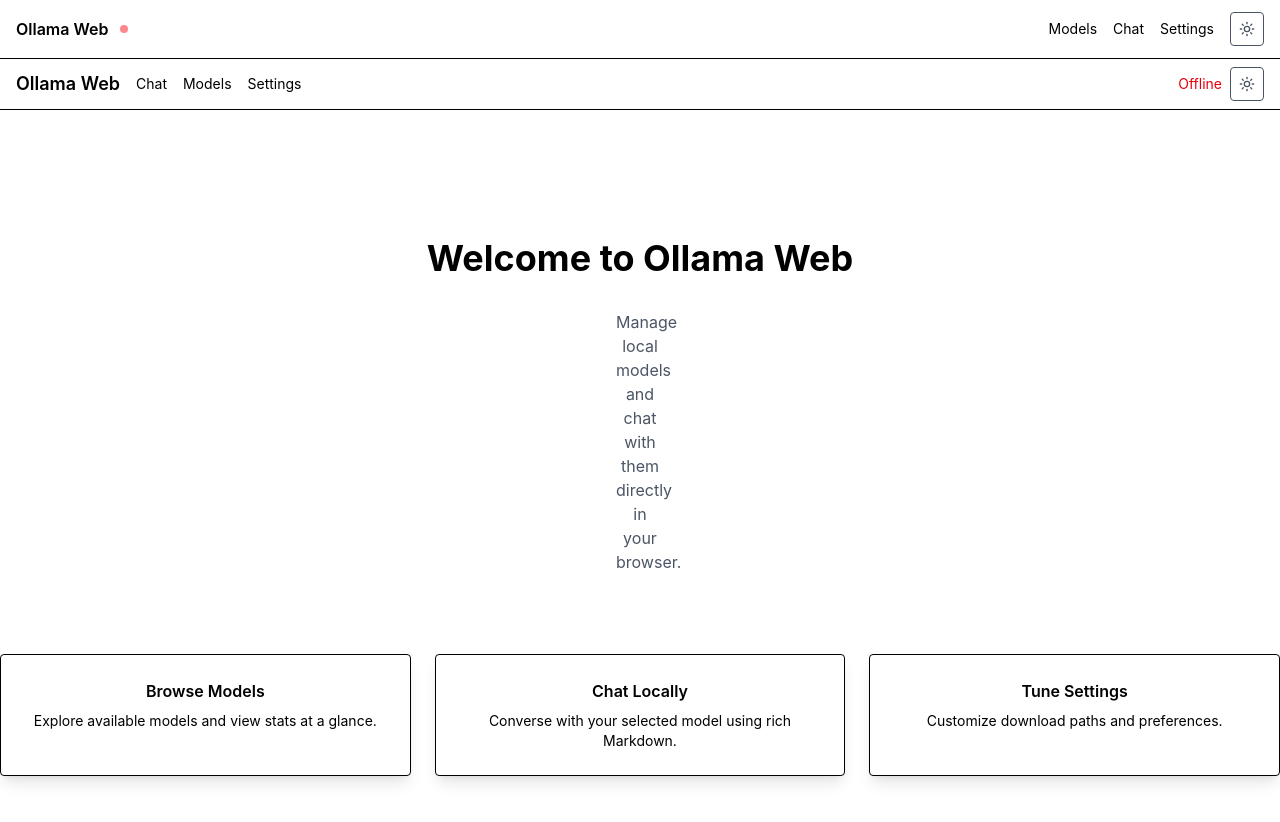
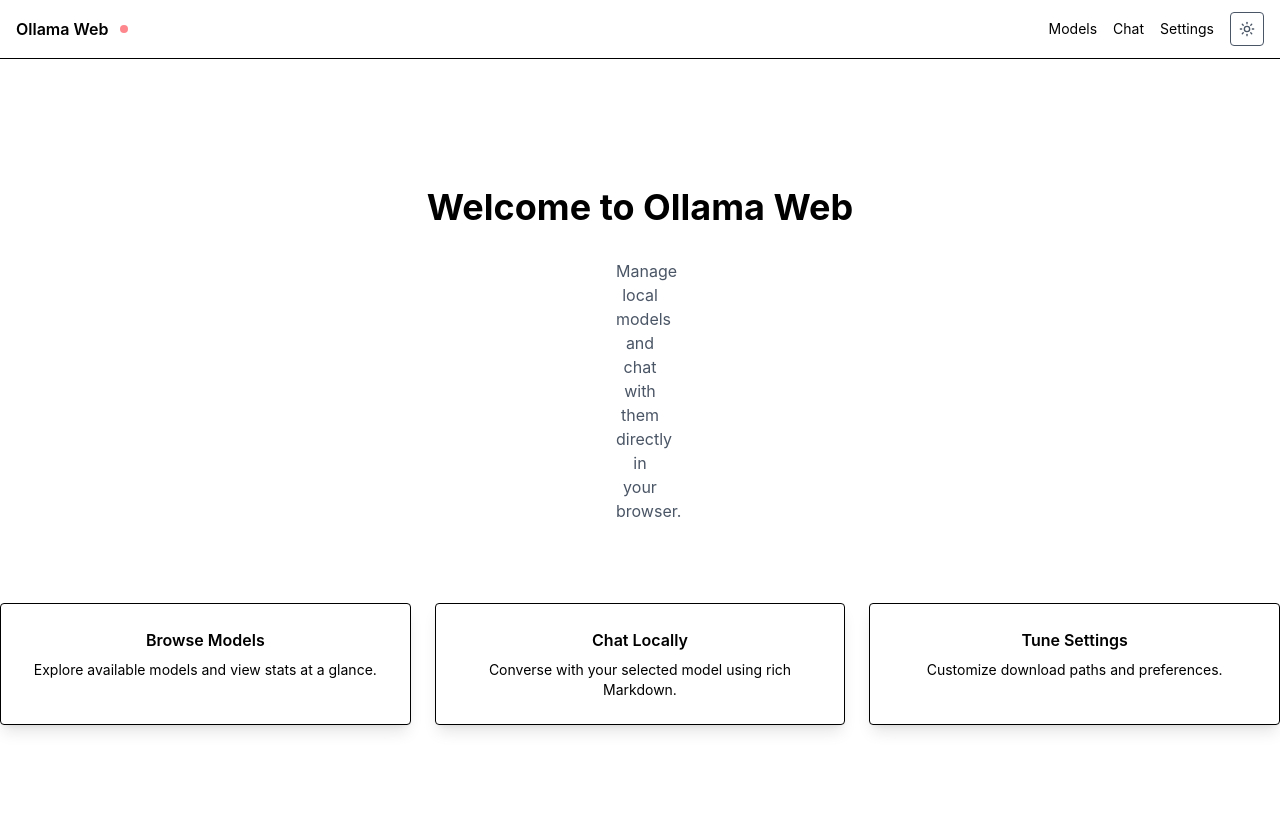
Before and after one commit to Cstannahill/ollama-web, a Next.js app in the folder ollama-ui/: page / in a window 1280 px wide. Shown: the top 822 px of the page. Built offline with nearby package versions, Linux system fonts and the light colour scheme; no server answers.

Commit message:
remove old header component and fix layout

```diff
--- a/ollama-ui/app/layout.tsx
+++ b/ollama-ui/app/layout.tsx
@@ -1,10 +1,7 @@
 import type { Metadata } from "next";
 import "./globals.css";
 import { ThemeProvider } from "@/components/ui";
-import { Suspense } from "react";
 import { MainShell } from "@/components/layout";
-import Header from "@/components/Header";
-import HeaderSkeleton from "@/components/HeaderSkeleton";
 import { ServiceWorkerProvider } from "@/components/performance";
 
 export const metadata: Metadata = {
@@ -19,12 +16,7 @@ export default function RootLayout({
     <html lang="en">
       <body className="antialiased">
         <ThemeProvider>
-          <MainShell>
-            <Suspense fallback={<HeaderSkeleton />}>
-              <Header />
-            </Suspense>
-            {children}
-          </MainShell>
+          <MainShell>{children}</MainShell>
           <ServiceWorkerProvider />
         </ThemeProvider>
       </body>
--- a/ollama-ui/components/Header.tsx
+++ /dev/null
@@ -1,31 +0,0 @@
-import Link from "next/link";
-import { getOllamaStatus } from "@/lib/ollama/server";
-import { ThemeToggle } from "@/components/ui";
-
-export default async function Header() {
-  const status = await getOllamaStatus();
-  return (
-    <header className="flex items-center justify-between px-4 py-2 border-b bg-background/80 backdrop-blur supports-[backdrop-filter]:bg-background/60">
-      <nav className="flex items-center gap-4">
-        <Link href="/" className="font-semibold text-lg">
-          Ollama Web
-        </Link>
-        <Link href="/chat" className="hidden sm:block text-sm hover:underline">
-          Chat
-        </Link>
-        <Link href="/models" className="hidden sm:block text-sm hover:underline">
-          Models
-        </Link>
-        <Link href="/settings" className="hidden sm:block text-sm hover:underline">
-          Settings
-        </Link>
-      </nav>
-      <div className="flex items-center gap-2 text-sm">
-        <span className={status.connected ? "text-green-600" : "text-red-600"}>
-          {status.connected ? `Connected (${status.version})` : "Offline"}
-        </span>
-        <ThemeToggle />
-      </div>
-    </header>
-  );
-}
```
Also changed, not shown: 1 other file (tests, documents, lock files or other folders).
